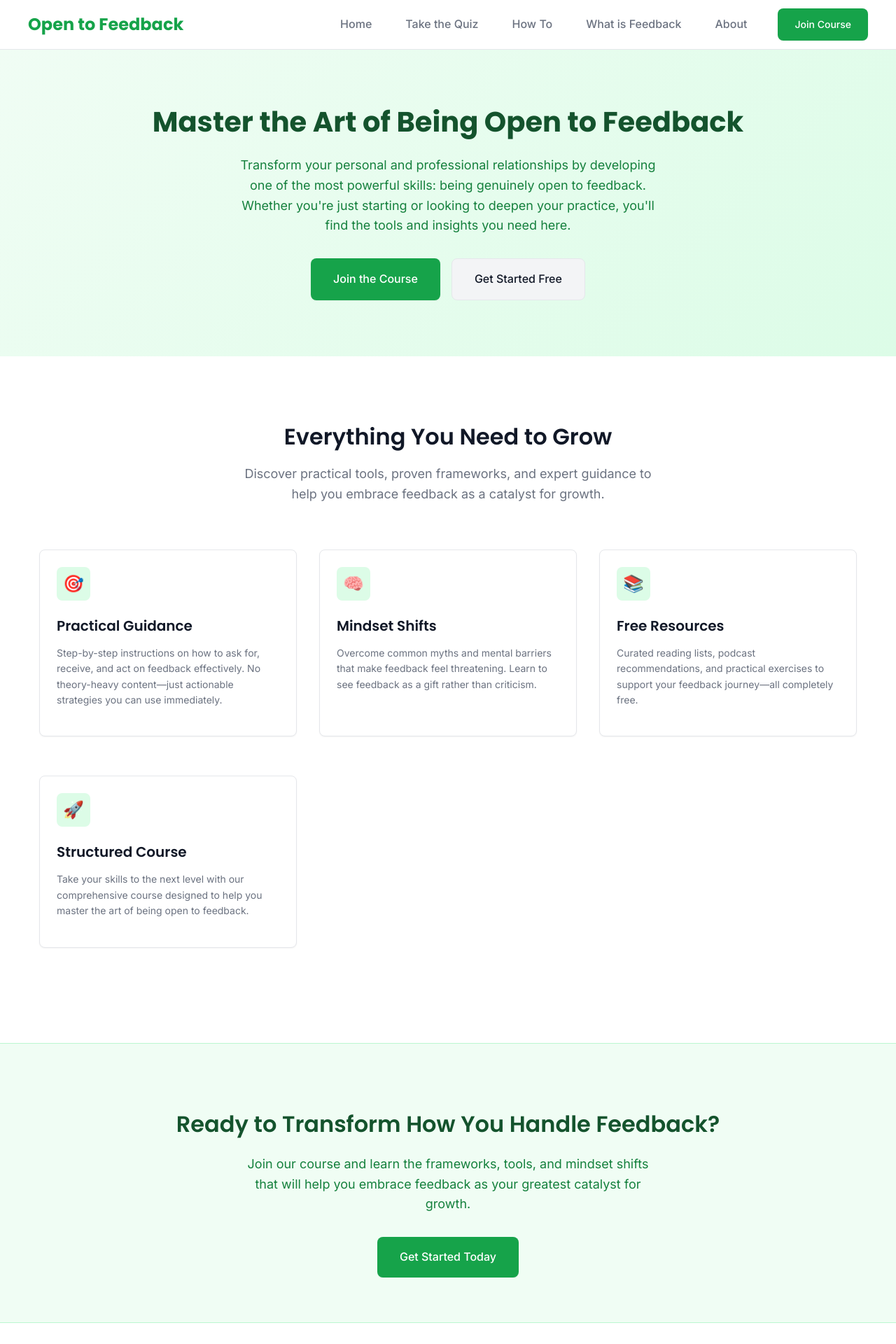
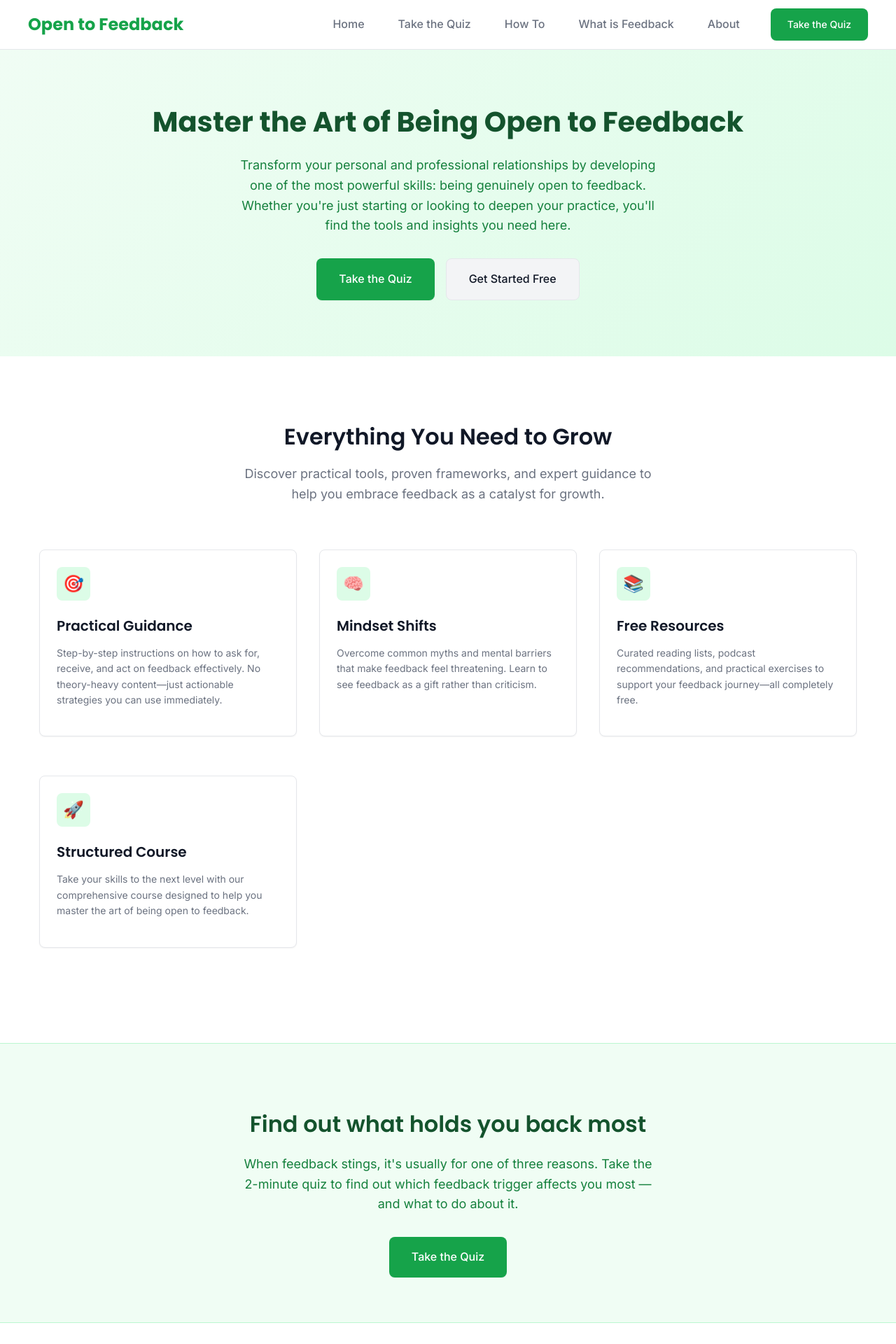
Before and after one commit to tamaroolaz-me/otf, a Next.js app: page / in a window 1280 px wide. Shown: the top 1920 px of the page at 70% size. Built offline with nearby package versions, Linux system fonts and the light colour scheme.

Commit message:
Hyperlink footnotes as superscripts; make Take the Quiz the main CTA

```diff
--- a/components/Nav.tsx
+++ b/components/Nav.tsx
@@ -72,7 +72,7 @@ export default function Nav() {
                 </Link>
               ))}
             </div>
-            <Link href="/course" className="btn btn-primary">Join Course</Link>
+            <Link href="/quiz" className="btn btn-primary">Take the Quiz</Link>
           </nav>
 
           {/* Mobile Menu Button */}
@@ -163,9 +163,9 @@ export default function Nav() {
             </Link>
           ))}
           <div style={{ marginTop: 'var(--space-6)' }}>
-            <Link href="/course" onClick={closeMenu} className="btn btn-primary"
+            <Link href="/quiz" onClick={closeMenu} className="btn btn-primary"
               style={{ width: '100%', justifyContent: 'center' }}>
-              Join Course
+              Take the Quiz
             </Link>
           </div>
         </div>
--- a/pages/about.tsx
+++ b/pages/about.tsx
@@ -165,8 +165,8 @@ export default function About() {
                 >
                   Share Your Feedback
                 </a>
-                <Link href="/course" className="btn btn-secondary">
-                  Join the Course
+                <Link href="/quiz" className="btn btn-secondary">
+                  Take the Quiz
                 </Link>
               </div>
             </div>
--- a/pages/how-to.tsx
+++ b/pages/how-to.tsx
@@ -305,8 +305,8 @@ export default function HowTo() {
                 you're in a more receptive state of mind.
               </p>
               <div style={{ textAlign: 'center' }}>
-                <Link href="/course" className="btn btn-primary">
-                  Ready to Go Deeper? Join Our Course
+                <Link href="/quiz" className="btn btn-primary">
+                  Take the Quiz
                 </Link>
               </div>
             </div>
--- a/pages/index.tsx
+++ b/pages/index.tsx
@@ -26,8 +26,8 @@ export default function Home() {
               flexWrap: 'wrap',
               marginTop: 'var(--space-8)'
             }}>
-              <Link href="/course" className="btn btn-primary btn-lg">
-                Join the Course
+              <Link href="/quiz" className="btn btn-primary btn-lg">
+                Take the Quiz
               </Link>
               <Link href="/how-to" className="btn btn-secondary btn-lg">
                 Get Started Free
@@ -152,7 +152,7 @@ export default function Home() {
         }}>
           <div className="container" style={{ textAlign: 'center' }}>
             <h2 style={{ color: 'var(--primary-900)', marginBottom: 'var(--space-6)' }}>
-              Ready to Transform How You Handle Feedback?
+              Find out what holds you back most
             </h2>
             <p style={{
               fontSize: '1.125rem',
@@ -160,11 +160,10 @@ export default function Home() {
               maxWidth: '600px',
               margin: '0 auto var(--space-8)'
             }}>
-              Join our course and learn the frameworks, tools, and mindset shifts that will help you
-              embrace feedback as your greatest catalyst for growth.
+              When feedback stings, it&apos;s usually for one of three reasons. Take the 2-minute quiz to find out which feedback trigger affects you most — and what to do about it.
             </p>
-            <Link href="/course" className="btn btn-primary btn-lg">
-              Get Started Today
+            <Link href="/quiz" className="btn btn-primary btn-lg">
+              Take the Quiz
             </Link>
           </div>
         </section>
```
Also changed, not shown: pages/quiz.tsx (+38 -11 lines), tsconfig.json (+17 -5 lines).
